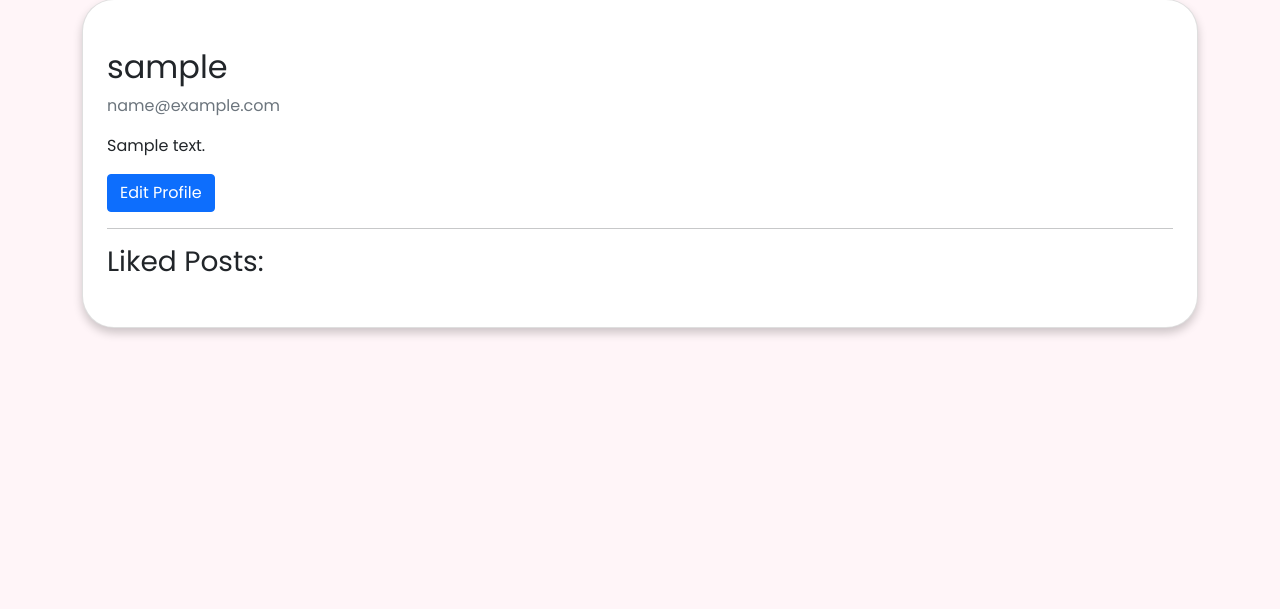
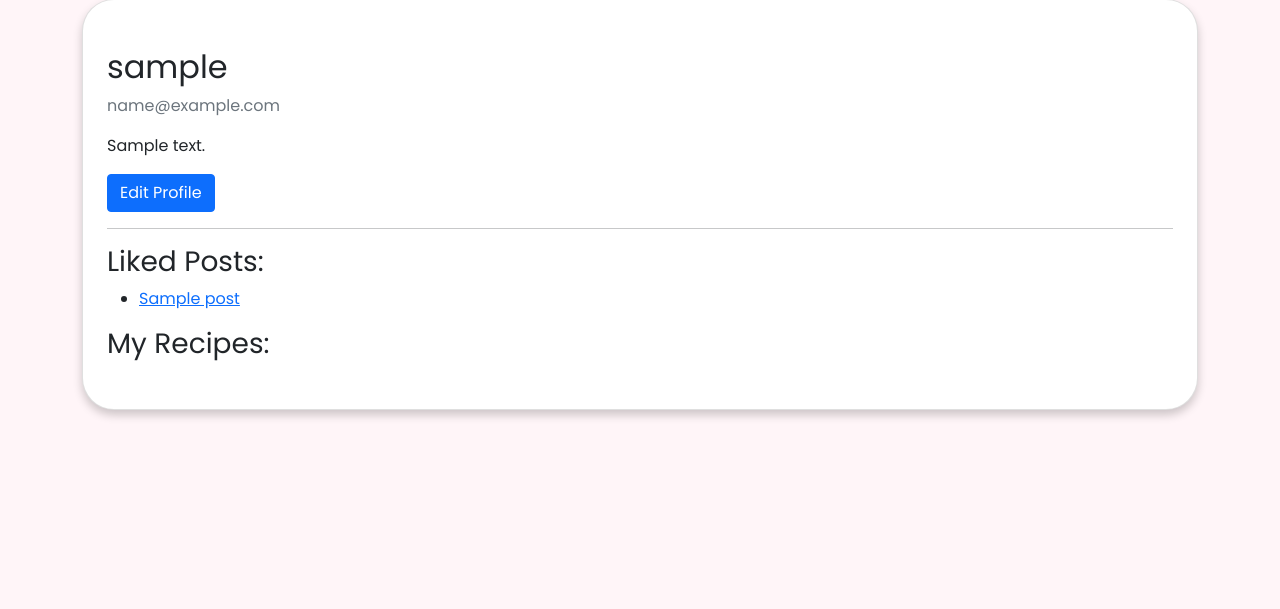
Before and after one commit to Rackstorm/Code-Institute-Project-4, a Django app: page /profile/ in a window 1280 px wide. Shown: the part 103-712 px from the top of the page. Run offline with Django 3.2, Linux system fonts and the light colour scheme; a user stored in the database is signed in; tables that the repository leaves empty hold one stand-in row (values such as "Sample post"); some libraries are stand-ins or nearby versions.

Commit message:
Adding liked posts and created posts on users profile page

```diff
--- a/templates/profile.html
+++ b/templates/profile.html
@@ -24,10 +24,18 @@
 
             <h3>Liked Posts:</h3>
             <ul>
-                {% for post in user_profile.users_who_liked.all %}
+                {% for post in user_profile.liked_posts.all %}
                 <li><a href="{% url 'post_detail' post.slug %}">{{ post.title }}</a></li>
                 {% endfor %}
             </ul>
+
+            <h3>My Recipes:</h3>
+            <ul>
+                {% for post in user_posts %}
+                <li><a href="{% url 'post_detail' post.slug %}">{{ post.title }}</a></li>
+                {% endfor %}
+            </ul>
+
 
         </div>
     </div>
```
